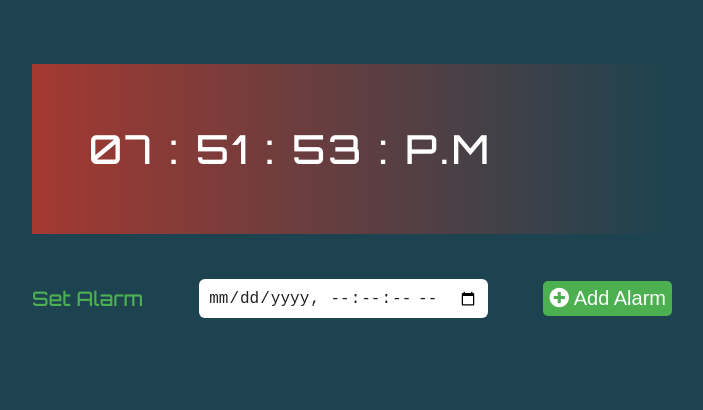
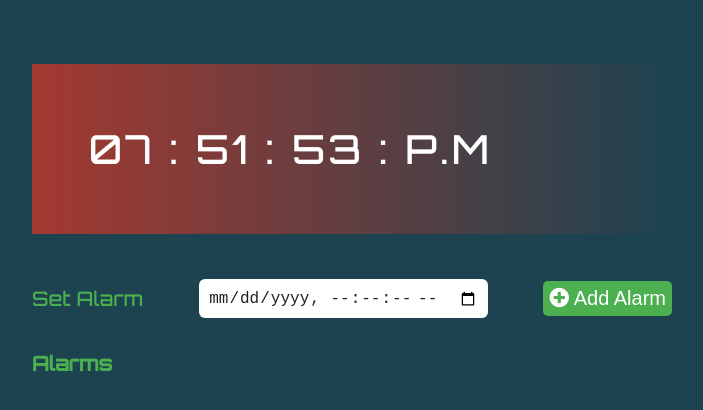
Before and after one commit to manikpokhetra79/alarmClockImproved, a plain HTML site: page index.html in a window 1280 px wide. Shown: the whole page, without its empty margins (288-991 px from the left). Drawn offline with Linux system fonts and the light colour scheme.

Commit message:
modified READ.me file

```diff
--- a/index.html
+++ b/index.html
@@ -44,6 +44,7 @@
     </div>
     <!--  alarm list container -->
     <div class="container">
+      <h3 class="label">Alarms</h3>
       <div class="alarms_list_container">
         <ul id="alarms_ul" class="fa-ul">
 
```
Also changed, not shown: assets/images/alarm-set-input.png (added), assets/images/alarms_list.png (added), assets/images/clock.png (deleted), assets/images/clock_ui.png (added), assets/images/favicon.ico (deleted), 1 other file.
